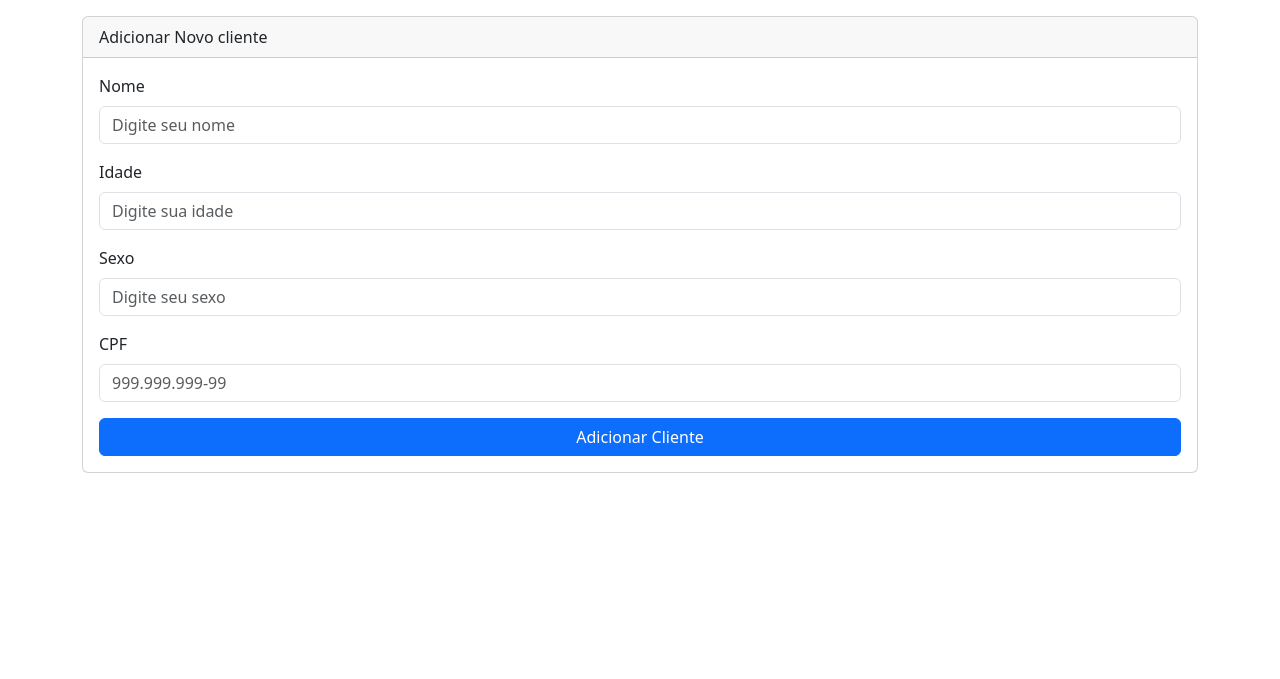
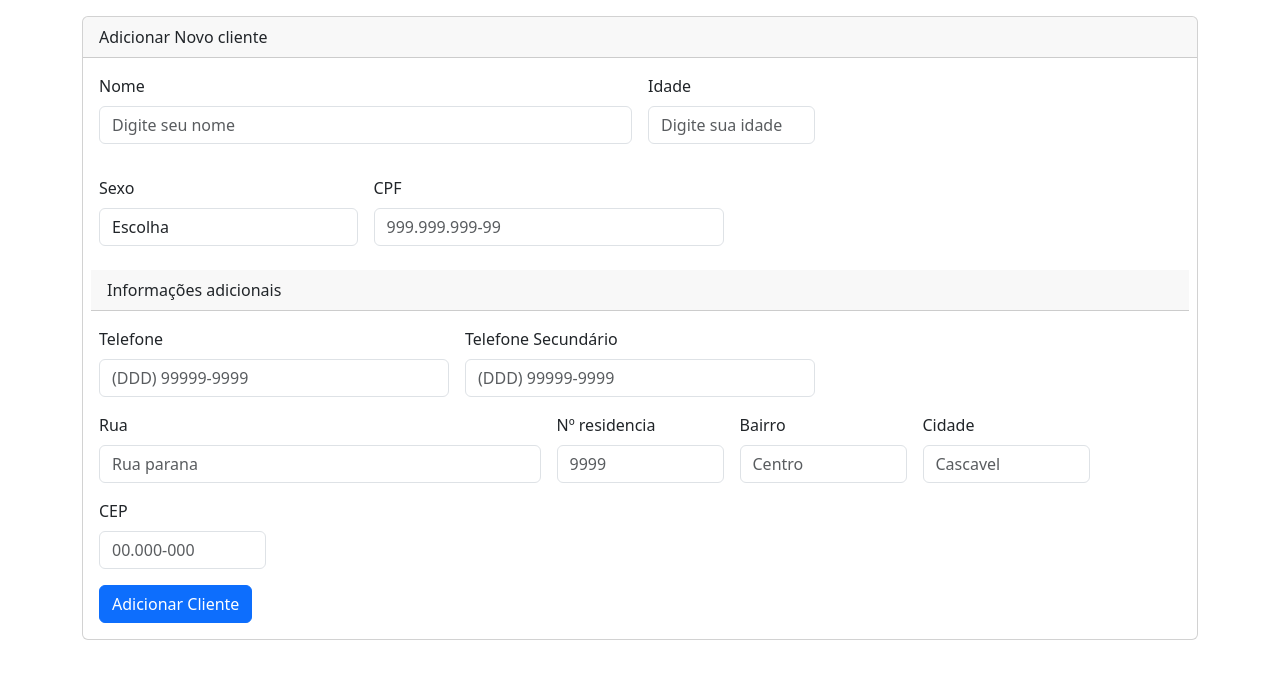
Before and after one commit to lvieira055/rifas, a Flask app: page /novo_cliente in a window 1280 px wide. Shown: the part 56-735 px from the top of the page. Run offline with Flask 3, Linux system fonts and the light colour scheme.

Commit message:
Melhoria nos forms de cliente

```diff
--- a/app.py
+++ b/app.py
@@ -1,7 +1,6 @@
 from flask import Flask, render_template, request, redirect, url_for
 from banco import Banco
 app = Flask(__name__)
-#oi bb
 
 #conexao com o banco de dados
 
@@ -33,11 +32,32 @@ def novo_cliente():
         idade = request.form['idade']
         sexo = request.form['sexo']
         CPF = request.form['cpf']
+        telefone = request.form['telefone']
+        telefone2 = request.form['telefone2']
+        rua = request.form['rua']
+        numero_residencia = request.form['numero']
+        bairro = request.form['bairro']
+        cidade = request.form['cidade']
+        CEP = request.form['CEP']
 
         banco = Banco()
         conn = banco.conexao.cursor()
         conn.execute("INSERT INTO clientes (nome, idade, sexo, cpf) VALUES(?,?,?,?)",(nome, idade, sexo, CPF))
         banco.conexao.commit()
+
+        #pega o id que foi gerado para o produto para dar insert no estoque.
+        conn.execute("SELECT max(id) FROM clientes")
+        idcliente=  conn.fetchall()
+        #itera sobre o retorno do banco e insere o id produto no estoque junto com sua quantidade de estoque.
+        for cliente in idcliente:
+            print(cliente[0])
+            conn = banco.conexao.cursor()
+            conn.execute("INSERT INTO contato (idcliente, telefone, telefone2) VALUES(?,?,?)",(cliente[0], telefone, telefone2))
+            banco.conexao.commit()
+
+            conn = banco.conexao.cursor()
+            conn.execute("INSERT INTO endereco (idcliente, rua, numero, bairro, cidade, CEP) VALUES(?,?,?,?,?,?)",(cliente[0], rua, numero_residencia, bairro, cidade, CEP))
+            banco.conexao.commit()
         banco.conexao.close()
         return redirect(url_for('clientes'))
     return render_template('novo_cliente.html')
@@ -55,10 +75,15 @@ def removerCliente(idcliente):
 def editar_cliente(idcliente):
     banco = Banco()
     conn = banco.conexao.cursor()
-    conn.execute("select * from clientes where id = "+idcliente)
+
+    conn.execute('''select clientes.id, clientes.nome, clientes.idade, clientes.sexo,
+                  clientes.cpf, contato.telefone, contato.telefone2, endereco.rua, endereco.numero,
+                  endereco.bairro, endereco.cidade, endereco.cep from clientes
+                    left join contato on contato.idcliente = clientes.id
+                    left join endereco on endereco.idcliente = clientes.id
+                 where clientes.id = '''+idcliente)
 
     cliente = conn.fetchall()
-
     if request.method == 'POST':
         nome = request.form['nome']
         idade = request.form['idade']
@@ -166,8 +191,6 @@ def criar_contato(idcliente):
     return render_template('novo_contato.html', cliente=idcliente)
 
 
-
-
 @app.route('/nova_rifa', methods=['GET','POST'])
 def nova_rifa():
     pass
--- a/templates/novo_cliente.html
+++ b/templates/novo_cliente.html
@@ -13,29 +13,66 @@
                 Adicionar Novo cliente
             </div>
         <div class="card-body">
-            <form action="{{ url_for('novo_cliente') }}" method="POST">
-                <div class="mb-3">
+            <form action="{{ url_for('novo_cliente') }}" class="row g-3" method="POST">
+                <div class="col-md-6">
                 <label for="nome" class="form-label">Nome</label>
-                    <input type="text" class="form-control" id="nome" name="nome" placeholder="Digite seu nome" required>
+                <input type="nome" class="form-control" id="nome" name="nome" placeholder="Digite seu nome" required>
                 </div>
-                <div class="mb-3">
+                <div class="col-md-2">
                     <label for="idade" class="form-label">Idade</label>
                     <input type="number" class="form-control" id="idade" name="idade" placeholder="Digite sua idade" required>
+                </div><div></div>
+                <div class="col-md-3">
+                    <label for="sexo" class="form-label">Sexo</label>
+                    <select class="form-control" id="sexo" name="sexo" required>
+                        <option selected>Escolha</option>
+                        <option>Masculino</option>
+                        <option>Feminino</option>
+                        <option>Outro</option>
+                    </select>
                 </div>
-                <div class="mb-3">
-                    <label for="sexo" class="form-label">Sexo</label>
-                    <input type="text" class="form-control" id="sexo" name="sexo" placeholder="Digite seu sexo" required>
+                <div class="col-md-4">
+                    <label for="cpf" class="form-label">CPF</label>
+                    <input type="text" class="form-control" maxlength="14" data-mask="(00) 000.000.000-00" data-mask-selectonfocus="true" name="cpf" id="cpf" placeholder="999.999.999-99" required>
                 </div>
-                <div class="mb-3">
-                    <label for="cpf" class="form-label">CPF</label>
-                    <input type="text" class="form-control" name="cpf" id="cpf" placeholder="999.999.999-99" required>
+                <div class="card-header mt-4">
+                    Informações adicionais
                 </div>
-                <div class="d-grid gap-2">
-                    <input class="btn btn-primary" type="submit" value="Adicionar Cliente"></input>
+                <div class="col-md-4">
+                    <label for="telefone" class="form-label">Telefone</label>
+                    <input type="text" class="form-control" name="telefone" id="telefone" placeholder="(DDD) 99999-9999" required>
+                </div>
+                <div class="col-md-4">
+                    <label for="telefone2" class="form-label">Telefone Secundário</label>
+                    <input type="text" class="form-control" name="telefone2" id="telefone2" placeholder="(DDD) 99999-9999">
+                </div>
+                <div class="col-md-5">
+                    <label for="rua" class="form-label">Rua</label>
+                    <input type="text" class="form-control" name="rua" id="rua" placeholder="Rua parana" required>
+                </div>
+                <div class="col-md-2">
+                    <label for="numero" class="form-label">Nº residencia</label>
+                    <input type="text" class="form-control" name="numero" id="numero" placeholder="9999" required>
+                </div>
+                <div class="col-md-2">
+                    <label for="bairro" class="form-label">Bairro</label>
+                    <input type="text" class="form-control" name="bairro" id="bairro" placeholder="Centro" required>
+                </div>
+                <div class="col-md-2">
+                    <label for="cidade" class="form-label">Cidade</label>
+                    <input type="text" class="form-control" name="cidade" id="cidade" placeholder="Cascavel" required>
+                </div>
+                <div class="col-md-2">
+                    <label for="CEP" class="form-label">CEP</label>
+                    <input type="text" class="form-control" name="CEP" id="CEP" placeholder="00.000-000" required>
+                </div>
+                <div class="col-12">
+                <input class="btn btn-primary" type="submit" value="Adicionar Cliente" ></input>
                 </div>
             </form>
         </div>
         </div>
     </div>
+</div>
 </body>
 </html>
```
Also changed, not shown: templates/clientes.html (+7 -7 lines), templates/editar_cliente.html (+53 -18 lines). Lines whose indentation alone changed are shown as unchanged.
